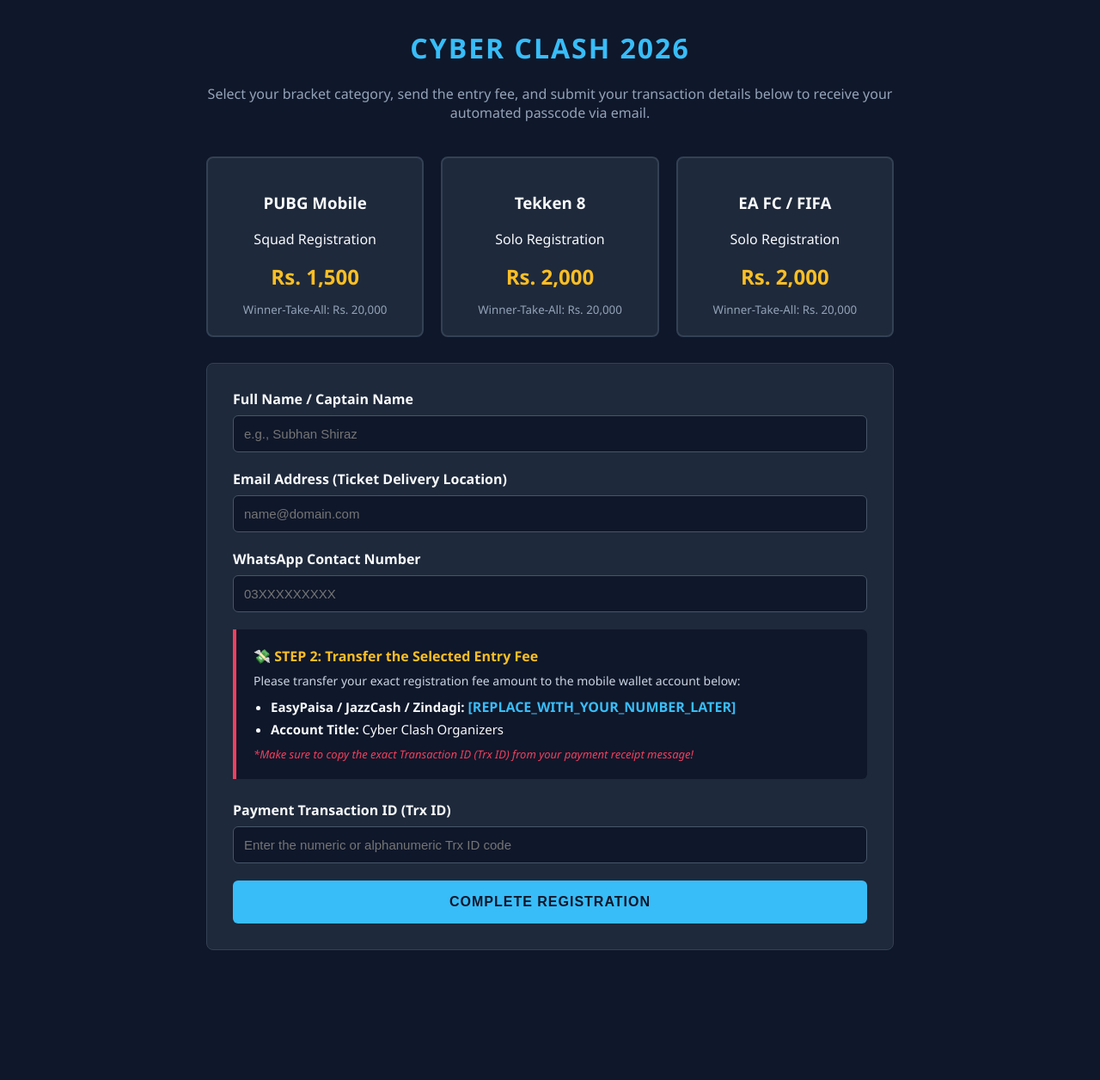
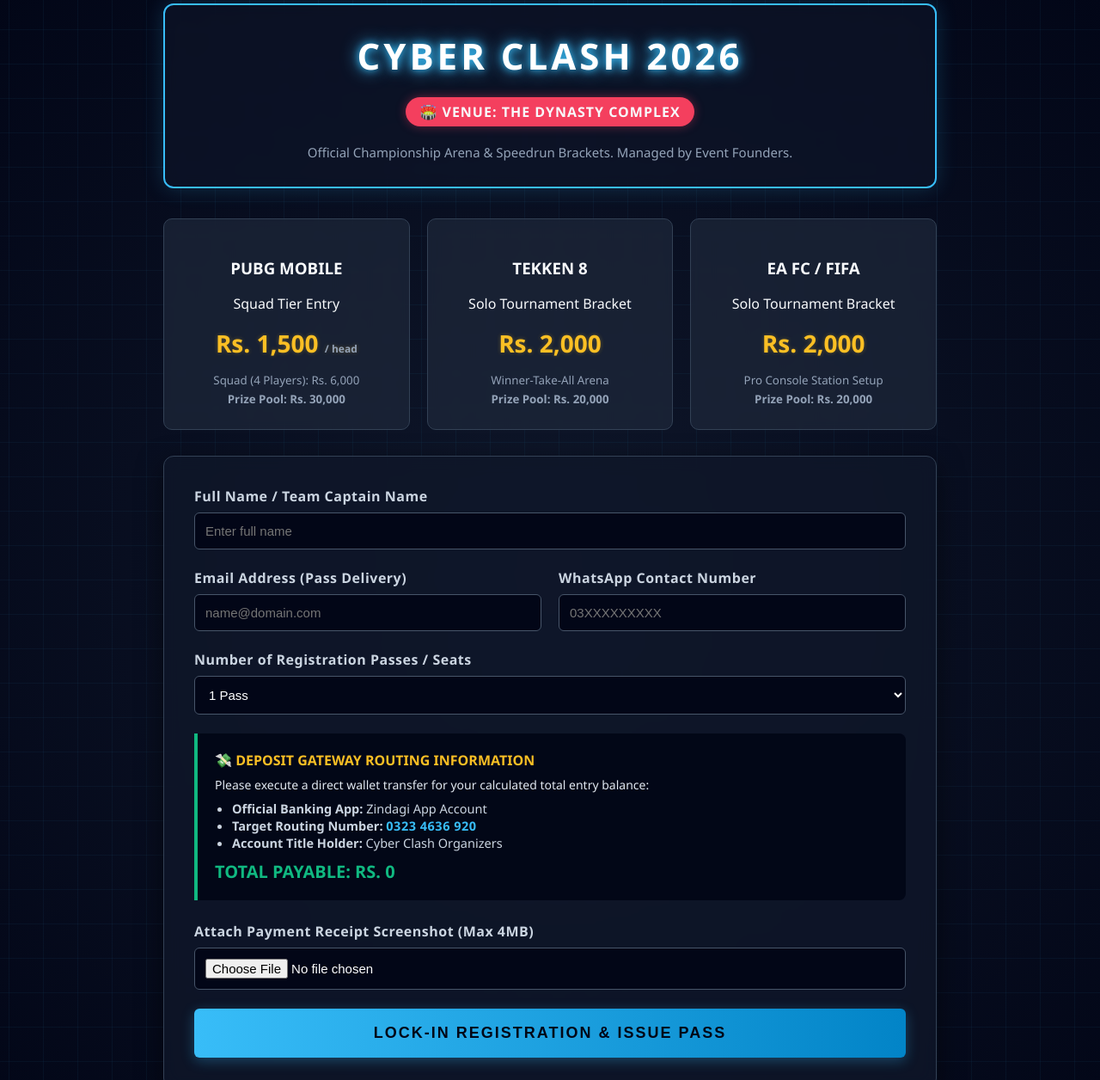
Before and after one commit to sherazsubhan961-droid/cyberclash, a plain HTML site: page index.html in a window 1280 px wide. Shown: the part 16-1272 px from the top of the page at 86% size. Before the commit the page ends 1191 px from the top, so only its background shows below. Drawn offline with Linux system fonts and the light colour scheme; some packages are replaced by stand-ins of ours; a script that the page names is missing.

Commit message:
Revamp Cyber Clash 2026 registration portal
Updated the title and styling for the Cyber Clash 2026 registration portal. Enhanced layout and functionality for event registration, including adjustments to form fields and card elements.

```diff
--- a/index.html
+++ b/index.html
@@ -3,224 +3,337 @@
 <head>
     <meta charset="UTF-8">
     <meta name="viewport" content="width=device-width, initial-scale=1.0">
-    <title>Cyber Clash 2026 | Registration Portal</title>
+    <title>Cyber Clash 2026 | Elite Registration Gateway</title>
     <script src="https://cdn.jsdelivr.net/npm/sweetalert2@11"></script>
     <style>
         :root {
-            --bg-dark: #0F172A;
-            --card-dark: #1E293B;
+            --bg-dark: #020617;
+            --card-dark: rgba(30, 41, 59, 0.7);
             --cyber-cyan: #38BDF8;
             --cyber-pink: #F43F5E;
+            --cyber-neon: #10B981;
             --text-light: #F8FAFC;
         }
+
+        /* Animated Elite Gaming Background Setup */
         body {
             font-family: 'Segoe UI', Roboto, sans-serif;
-            background-color: var(--bg-dark);
+            background: radial-gradient(circle at 50% 50%, #0f172a 0%, #020617 100%);
             color: var(--text-light);
             margin: 0;
             padding: 20px;
+            overflow-x: hidden;
+            position: relative;
         }
+        body::before {
+            content: "";
+            position: absolute;
+            top: 0; left: 0; width: 100%; height: 100%;
+            background-image: linear-gradient(rgba(56, 189, 248, 0.05) 1px, transparent 1px),
+                              linear-gradient(90deg, rgba(56, 189, 248, 0.05) 1px, transparent 1px);
+            background-size: 40px 40px;
+            animation: gridMove 20s linear infinite;
+            z-index: -1;
+        }
+        @keyframes gridMove {
+            0% { background-position: 0 0; }
+            100% { background-position: 40px 40px; }
+        }
+
         .container {
-            max-width: 800px;
+            max-width: 900px;
             margin: 0 auto;
+            position: relative;
+        }
+
+        .header-panel {
+            text-align: center;
+            padding: 30px;
+            background: rgba(15, 23, 42, 0.6);
+            border: 2px solid var(--cyber-cyan);
+            border-radius: 12px;
+            box-shadow: 0 0 25px rgba(56, 189, 248, 0.2);
+            margin-bottom: 35px;
+            backdrop-filter: blur(8px);
         }
         h1 {
-            text-align: center;
-            color: var(--cyber-cyan);
+            font-size: 42px;
+            margin: 0 0 10px 0;
+            color: #fff;
+            text-shadow: 0 0 10px var(--cyber-cyan), 0 0 20px var(--cyber-cyan);
             text-transform: uppercase;
-            letter-spacing: 2px;
-            margin-top: 30px;
+            letter-spacing: 4px;
         }
-        .instructions {
-            text-align: center;
-            margin-bottom: 40px;
-            color: #94A3B8;
+        .venue-badge {
+            display: inline-block;
+            background: var(--cyber-pink);
+            padding: 6px 16px;
+            font-weight: bold;
+            border-radius: 20px;
+            box-shadow: 0 0 12px rgba(244, 63, 94, 0.4);
+            margin: 10px 0;
+            letter-spacing: 1px;
         }
+
         .grid {
             display: grid;
-            grid-template-columns: repeat(auto-fit, minmax(220px, 1fr));
+            grid-template-columns: repeat(auto-fit, minmax(260px, 1fr));
             gap: 20px;
             margin-bottom: 30px;
         }
         .card {
             background: var(--card-dark);
-            border: 2px solid #334155;
-            border-radius: 8px;
-            padding: 20px;
+            border: 1px solid #334155;
+            border-radius: 10px;
+            padding: 25px;
             text-align: center;
             cursor: pointer;
-            transition: all 0.3s ease;
+            transition: all 0.3s cubic-bezier(0.4, 0, 0.2, 1);
+            backdrop-filter: blur(6px);
         }
         .card:hover {
             border-color: var(--cyber-cyan);
-            transform: translateY(-3px);
-            box-shadow: 0 0 15px rgba(56, 189, 248, 0.2);
+            transform: translateY(-5px);
+            box-shadow: 0 0 20px rgba(56, 189, 248, 0.25);
         }
         .card.selected {
             border-color: var(--cyber-pink);
-            background: #1e1b4b;
-            box-shadow: 0 0 15px rgba(244, 63, 94, 0.3);
+            background: rgba(30, 27, 75, 0.6);
+            box-shadow: 0 0 20px rgba(244, 63, 94, 0.4);
         }
         .price {
-            font-size: 24px;
+            font-size: 28px;
             font-weight: bold;
             color: #FBBF24;
-            margin: 10px 0;
+            margin: 12px 0;
+            text-shadow: 0 0 5px rgba(251, 191, 36, 0.3);
         }
+
         form {
-            background: var(--card-dark);
-            padding: 30px;
-            border-radius: 8px;
+            background: rgba(15, 23, 42, 0.8);
+            padding: 35px;
+            border-radius: 12px;
             border: 1px solid #334155;
-            margin-bottom: 50px;
+            box-shadow: 0 10px 30px rgba(0,0,0,0.5);
+            margin-bottom: 60px;
+            backdrop-filter: blur(10px);
         }
         .form-group {
-            margin-bottom: 20px;
+            margin-bottom: 22px;
         }
         label {
             display: block;
             margin-bottom: 8px;
             font-weight: 600;
+            color: #CBD5E1;
+            letter-spacing: 0.5px;
         }
-        input {
+        input, select {
             width: 100%;
             padding: 12px;
             border-radius: 6px;
             border: 1px solid #475569;
-            background: #0F172A;
-            color: white;
+            background: #020617;
+            color: #fff;
             box-sizing: border-box;
             font-size: 15px;
+            transition: border-color 0.2s;
         }
-        input:focus {
+        input:focus, select:focus {
             outline: none;
             border-color: var(--cyber-cyan);
+            box-shadow: 0 0 8px rgba(56, 189, 248, 0.3);
         }
-        .payment-box {
-            background: #0F172A;
-            border-left: 4px solid var(--cyber-pink);
+
+        .summary-box {
+            background: rgba(2, 6, 23, 0.9);
+            border-left: 4px solid var(--cyber-neon);
             padding: 20px;
             margin-bottom: 25px;
-            border-radius: 0 6px 6px 0;
+            border-radius: 0 8px 8px 0;
         }
-        .payment-box ul {
-            margin: 10px 0 0 0;
-            padding-left: 20px;
+        .live-calc {
+            font-size: 20px;
+            color: var(--cyber-neon);
+            font-weight: bold;
+            margin-top: 10px;
+            text-transform: uppercase;
         }
-        .payment-box li {
-            margin-bottom: 5px;
-        }
-        .highlight-number {
-            color: var(--cyber-cyan);
-            font-weight: bold;
-            font-size: 16px;
-        }
+
         button {
             width: 100%;
-            background: var(--cyber-cyan);
-            color: var(--bg-dark);
+            background: linear-gradient(90deg, var(--cyber-cyan), #0284c7);
+            color: #020617;
             border: none;
-            padding: 16px;
-            font-size: 16px;
+            padding: 18px;
+            font-size: 18px;
             font-weight: bold;
             border-radius: 6px;
             cursor: pointer;
             text-transform: uppercase;
-            letter-spacing: 1px;
-            transition: background 0.2s ease;
+            letter-spacing: 2px;
+            box-shadow: 0 4px 15px rgba(56, 189, 248, 0.3);
+            transition: all 0.2s;
         }
         button:hover {
-            background: #7dd3fc;
+            filter: brightness(1.1);
+            box-shadow: 0 4px 20px rgba(56, 189, 248, 0.5);
         }
     </style>
 </head>
 <body>
 
 <div class="container">
-    <h1>Cyber Clash 2026</h1>
-    <p class="instructions">Select your bracket category, send the entry fee, and submit your transaction details below to receive your automated passcode via email.</p>
+    <div class="header-panel">
+        <h1>CYBER CLASH 2026</h1>
+        <div class="venue-badge">🏟️ VENUE: THE DYNASTY COMPLEX</div>
+        <p style="color: #94A3B8; margin: 10px 0 0 0; font-size: 15px;">Official Championship Arena & Speedrun Brackets. Managed by Event Founders.</p>
+    </div>
 
+    <!-- STAGE 1: EVENT CARDS -->
     <div class="grid">
-        <div class="card" onclick="selectTier('PUBG Mobile Squad', 1500, this)">
-            <h3>PUBG Mobile</h3>
-            <p>Squad Registration</p>
-            <div class="price">Rs. 1,500</div>
-            <small style="color: #94A3B8;">Winner-Take-All: Rs. 20,000</small>
+        <div class="card" id="card-pubg" onclick="selectTier('PUBG Mobile Squad', 1500, 'squad', '11:00 AM', this)">
+            <h3>PUBG MOBILE</h3>
+            <p>Squad Tier Entry</p>
+            <div class="price">Rs. 1,500 <span style="font-size:12px; color:#94A3B8;">/ head</span></div>
+            <small style="color: #94A3B8;">Squad (4 Players): Rs. 6,000<br/><b>Prize Pool: Rs. 30,000</b></small>
         </div>
-        <div class="card" onclick="selectTier('Tekken 8 Solo', 2000, this)">
-            <h3>Tekken 8</h3>
-            <p>Solo Registration</p>
+        <div class="card" onclick="selectTier('Tekken 8 Solo', 2000, 'solo', '02:30 PM', this)">
+            <h3>TEKKEN 8</h3>
+            <p>Solo Tournament Bracket</p>
             <div class="price">Rs. 2,000</div>
-            <small style="color: #94A3B8;">Winner-Take-All: Rs. 20,000</small>
+            <small style="color: #94A3B8;">Winner-Take-All Arena<br/><b>Prize Pool: Rs. 20,000</b></small>
         </div>
-        <div class="card" onclick="selectTier('EA FC FIFA Solo', 2000, this)">
+        <div class="card" onclick="selectTier('EA FC FIFA Solo', 2000, 'solo', '05:00 PM', this)">
             <h3>EA FC / FIFA</h3>
-            <p>Solo Registration</p>
+            <p>Solo Tournament Bracket</p>
             <div class="price">Rs. 2,000</div>
-            <small style="color: #94A3B8;">Winner-Take-All: Rs. 20,000</small>
+            <small style="color: #94A3B8;">Pro Console Station Setup<br/><b>Prize Pool: Rs. 20,000</b></small>
         </div>
     </div>
 
-    <form id="regForm" onsubmit="handleRegistration(event)">
+    <!-- STAGE 2: CONFIGURATION FORM -->
+    <form id="masterRegForm" onsubmit="processFormSubmission(event)">
         <input type="hidden" id="selectedCategory" required>
-        <input type="hidden" id="selectedAmount">
+        <input type="hidden" id="basePrice">
+        <input type="hidden" id="gameTime">
+        <input type="hidden" id="tierType">
 
         <div class="form-group">
-            <label for="playerName">Full Name / Captain Name</label>
-            <input type="text" id="playerName" required placeholder="e.g., Subhan Shiraz">
+            <label for="playerName">Full Name / Team Captain Name</label>
+            <input type="text" id="playerName" required placeholder="Enter full name">
         </div>
 
-        <div class="form-group">
-            <label for="playerEmail">Email Address (Ticket Delivery Location)</label>
-            <input type="email" id="playerEmail" required placeholder="name@domain.com">
+        <div class="grid" style="grid-template-columns: 1fr 1fr; margin-bottom:0;">
+            <div class="form-group">
+                <label for="playerEmail">Email Address (Pass Delivery)</label>
+                <input type="email" id="playerEmail" required placeholder="name@domain.com">
+            </div>
+            <div class="form-group">
+                <label for="playerPhone">WhatsApp Contact Number</label>
+                <input type="tel" id="playerPhone" required placeholder="03XXXXXXXXX">
+            </div>
         </div>
 
+        <!-- TICKETS QUANTITY SELECTOR -->
         <div class="form-group">
-            <label for="playerPhone">WhatsApp Contact Number</label>
-            <input type="tel" id="playerPhone" required placeholder="03XXXXXXXXX">
+            <label for="ticketQuantity">Number of Registration Passes / Seats</label>
+            <select id="ticketQuantity" onchange="recalculateTotals()">
+                <option value="1">1 Pass</option>
+                <option value="2">2 Passes</option>
+                <option value="3">3 Passes</option>
+                <option value="4">4 Passes (Full Squad Blocked)</option>
+            </select>
         </div>
 
-        <div class="payment-box">
-            <strong style="color: #FBBF24; font-size: 16px;">💸 STEP 2: Transfer the Selected Entry Fee</strong>
-            <p style="margin: 8px 0 0 0; font-size: 14px; color: #CBD5E1;">Please transfer your exact registration fee amount to the mobile wallet account below:</p>
-            <ul>
-                <li style="font-size: 15px;"><strong>EasyPaisa / JazzCash / Zindagi:</strong> <span class="highlight-number">[REPLACE_WITH_YOUR_NUMBER_LATER]</span></li>
-                <li style="font-size: 15px;"><strong>Account Title:</strong> Cyber Clash Organizers</li>
+        <!-- UPDATE: DEPOSIT GATEWAY ROUTING INFORMATION -->
+        <div class="summary-box">
+            <strong style="color: #FBBF24; font-size: 16px;">💸 DEPOSIT GATEWAY ROUTING INFORMATION</strong>
+            <p style="margin: 8px 0; font-size: 14px; color: #E2E8F0;">Please execute a direct wallet transfer for your calculated total entry balance:</p>
+            <ul style="margin:0; padding-left:20px; color:#CBD5E1; font-size:14.5px;">
+                <li><strong>Official Banking App:</strong> Zindagi App Account</li>
+                <li><strong>Target Routing Number:</strong> <span style="color:var(--cyber-cyan); font-weight:bold; letter-spacing: 0.5px;">0323 4636 920</span></li>
+                <li><strong>Account Title Holder:</strong> Cyber Clash Organizers</li>
             </ul>
-            <p style="margin: 10px 0 0 0; font-size: 13px; color: #F43F5E; font-style: italic;">*Make sure to copy the exact Transaction ID (Trx ID) from your payment receipt message!</p>
+            <div class="live-calc" id="totalDisplay">Total Payable: Rs. 0</div>
         </div>
 
+        <!-- RECEIPT SCREENSHOT ATTACHMENT FIELD -->
         <div class="form-group">
-            <label for="trxId">Payment Transaction ID (Trx ID)</label>
-            <input type="text" id="trxId" required placeholder="Enter the numeric or alphanumeric Trx ID code">
+            <label for="screenshotFile">Attach Payment Receipt Screenshot (Max 4MB)</label>
+            <input type="file" id="screenshotFile" accept="image/*" required>
         </div>
 
-        <button type="submit">Complete Registration</button>
+        <button type="submit">Lock-In Registration & Issue Pass</button>
     </form>
 </div>
 
 <script>
-    // Handles changing selected colors and writing values to hidden inputs
-    function selectTier(category, amount, element) {
+    let globalScreenshotBase64 = "";
+
+    document.getElementById('screenshotFile').addEventListener('change', function(e) {
+        const file = e.target.files[0];
+        if (file) {
+            const reader = new FileReader();
+            reader.onloadend = function() {
+                globalScreenshotBase64 = reader.result;
+            };
+            reader.readAsDataURL(file);
+        }
+    });
+
+    function selectTier(category, basePrice, type, time, element) {
         document.querySelectorAll('.card').forEach(c => c.classList.remove('selected'));
         element.classList.add('selected');
+
         document.getElementById('selectedCategory').value = category;
-        document.getElementById('selectedAmount').value = amount;
+        document.getElementById('basePrice').value = basePrice;
+        document.getElementById('gameTime').value = time;
+        document.getElementById('tierType').value = type;
+
+        const quantityDropdown = document.getElementById('ticketQuantity');
+        if (type === 'squad') {
+            quantityDropdown.value = "4";
+        } else {
+            quantityDropdown.value = "1";
+        }
+
+        recalculateTotals();
     }
 
-    // Connects to your backend API to send data and dispatch emails
-    async function handleRegistration(e) {
+    function recalculateTotals() {
+        const base = parseFloat(document.getElementById('basePrice').value || 0);
+        const qty = parseInt(document.getElementById('ticketQuantity').value || 1);
+        const type = document.getElementById('tierType').value;
+
+        let finalPayable = base * qty;
+
+        if (type === 'squad' && qty === 4) {
+            finalPayable = 6000;
+        }
+
+        document.getElementById('totalDisplay').innerText = `Total Payable: Rs. ${finalPayable.toLocaleString()}`;
+    }
+
+    async function processFormSubmission(e) {
         e.preventDefault();
+        const category = document.getElementById('selectedCategory').value;
 
-        const category = document.getElementById('selectedCategory').value;
         if(!category) {
-            Swal.fire({
-                title: 'Selection Required',
-                text: 'Please click and select one of the gaming category cards at the top before submitting!',
-                icon: 'warning',
-                confirmButtonColor: '#38BDF8'
-            });
+            Swal.fire({ title: 'Selection Missing', text: 'Please click and highlight your target gaming category card at the top first!', icon: 'warning', confirmButtonColor: '#38BDF8' });
             return;
+        }
+
+        if(!globalScreenshotBase64) {
+            Swal.fire({ title: 'Screenshot Required', text: 'Please upload a clear picture or screenshot image of your Zindagi application payment receipt message.', icon: 'warning', confirmButtonColor: '#F43F5E' });
+            return;
+        }
+
+        const qty = parseInt(document.getElementById('ticketQuantity').value);
+        const base = parseFloat(document.getElementById('basePrice').value);
+        let finalCalculatedAmount = base * qty;
+        if(document.getElementById('tierType').value === 'squad' && qty === 4) {
+            finalCalculatedAmount = 6000;
         }
 
         const payload = {
@@ -228,22 +341,20 @@
             email: document.getElementById('playerEmail').value,
             phone: document.getElementById('playerPhone').value,
             category: category,
-            amount: document.getElementById('selectedAmount').value,
-            trxId: document.getElementById('trxId').value
+            quantity: qty,
+            amount: finalCalculatedAmount,
+            timeSlot: document.getElementById('gameTime').value,
+            screenshot: globalScreenshotBase64
         };
 
-        // Let the user know the system is communicating with the serverless backend
         Swal.fire({
-            title: 'Processing Pass...',
-            text: 'Logging details and dispatching ticket email framework.',
+            title: 'Verifying Secure Token...',
+            text: 'Transmitting payload matrices and building high-end graphics ticketing layers.',
             allowOutsideClick: false,
-            didOpen: () => {
-                Swal.showLoading()
-            }
+            didOpen: () => { Swal.showLoading() }
         });
 
         try {
-            // Uses relative path '/api/register' so it functions perfectly out-of-the-box on Vercel
             const response = await fetch('/api/register', {
                 method: 'POST',
                 headers: { 'Content-Type': 'application/json' },
@@ -253,32 +364,20 @@
 
             if(response.ok) {
                 Swal.fire({
-                    title: 'Registration Secured!',
-                    text: 'Your payment verification has been logged. Your digital access passcode has been automatically dispatched to your email inbox.',
+                    title: 'Pass Issued Successfully!',
+                    text: 'Your registration dataset and screenshot ledger have been validated. Check your email address inbox to save your high-end digital entry pass layout!',
                     icon: 'success',
-                    confirmButtonColor: '#38BDF8'
+                    confirmButtonColor: '#10B981'
                 });
-
-                // Clear out the form inputs cleanly for the next customer
-                document.getElementById('regForm').reset();
+                document.getElementById('masterRegForm').reset();
                 document.querySelectorAll('.card').forEach(c => c.classList.remove('selected'));
-                document.getElementById('selectedCategory').value = '';
-                document.getElementById('selectedAmount').value = '';
+                globalScreenshotBase64 = "";
+                document.getElementById('totalDisplay').innerText = "Total Payable: Rs. 0";
             } else {
-                Swal.fire({
-                    title: 'Submission Error',
-                    text: data.message || 'Verification rejected by serverless engine.',
-                    icon: 'error',
-                    confirmButtonColor: '#F43F5E'
-                });
+                Swal.fire({ title: 'Submission Error', text: data.message || 'Transmission pipeline error.', icon: 'error', confirmButtonColor: '#F43F5E' });
             }
         } catch (error) {
-            Swal.fire({
-                title: 'Network Error',
-                text: 'Could not communicate with the live Vercel backend function wrapper.',
-                icon: 'error',
-                confirmButtonColor: '#F43F5E'
-            });
+            Swal.fire({ title: 'Connection Alert', text: 'Could not resolve communications mapping with the live Vercel serverless worker nodes.', icon: 'error', confirmButtonColor: '#F43F5E' });
         }
     }
 </script>
```
